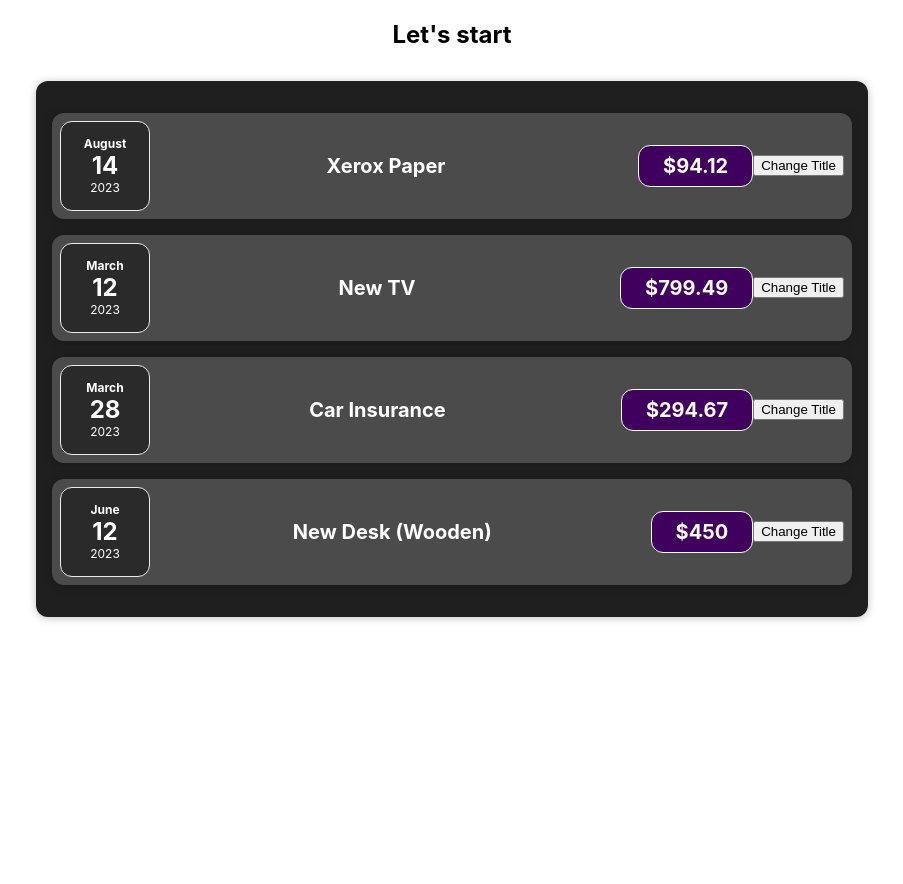
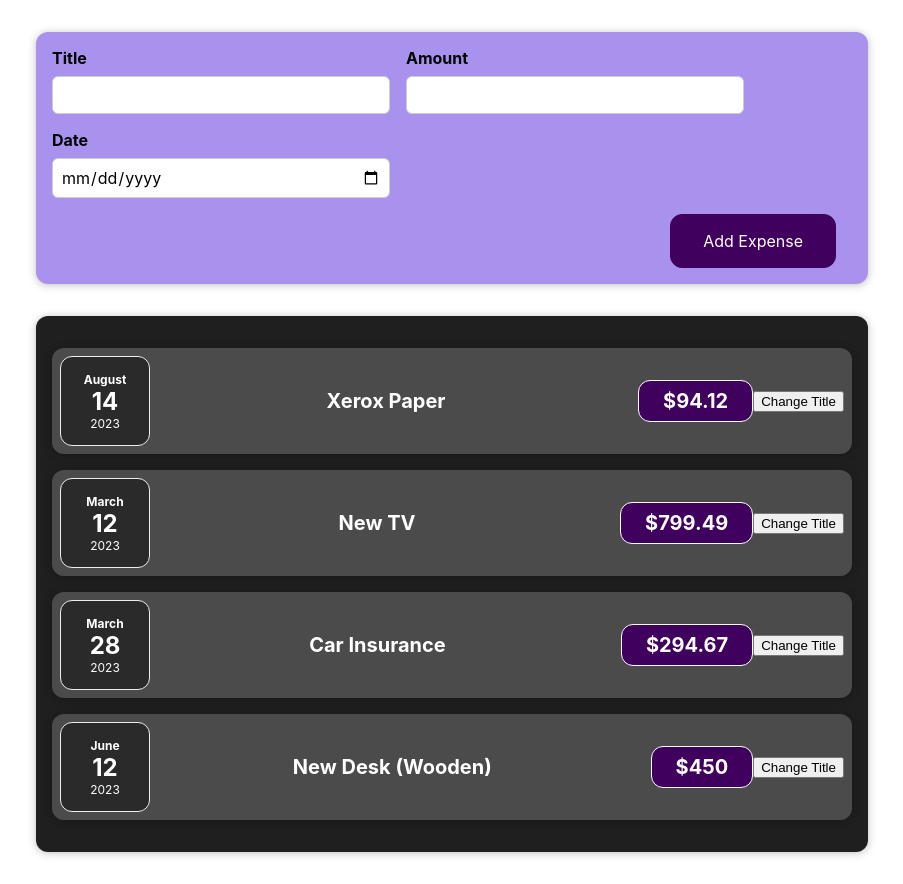
Before and after one commit to sunil04ce/react-complete-guide, a React (Create React App) app: page / in a window 1280 px wide. Shown: the whole page, without its empty margins (188-1091 px from the left). Before the commit the page ends 800 px from the top, so only its background shows below. Built offline with nearby package versions, Linux system fonts and the light colour scheme.

Commit message:
added expense form component

```diff
--- a/src/App.js
+++ b/src/App.js
@@ -1,7 +1,7 @@
 import logo from './logo.svg';
 import './App.css';
-import Expenses from './components/Expenses/Expenses'
-
+import Expenses from './components/Expenses/Expenses';
+import NewExpense from './components/NewExpense/NewExpense';
 
 function App() {
   const expenses = [
@@ -33,7 +33,7 @@
   return (
     <div className="App">
       <div>
-        <h2>Let's start</h2>
+        <NewExpense />
         <Expenses items={expenses} />
       </div>
     </div>
--- a/src/components/Expenses/ExpenseItem.js
+++ b/src/components/Expenses/ExpenseItem.js
@@ -6,11 +6,11 @@
 const ExpenseItem = (props) => {
 
     const [title, setTitle] = useState(props.title);
-    console.log('ExpenseItem is evealuted by React....');
+    //console.log('ExpenseItem is evealuted by React....');
 
     const clickHandler = () => {
         setTitle('Hi');
-        console.log(title);
+        //console.log(title);
     }
     return (
         <Card className="expense-item">
--- /dev/null
+++ b/src/components/NewExpense/ExpenseForm.css
@@ -0,0 +1,26 @@
+.new-expense__controls {
+  display: flex;
+  flex-wrap: wrap;
+  gap: 1rem;
+  margin-bottom: 1rem;
+  text-align: left;
+}
+
+.new-expense__control label {
+  font-weight: bold;
+  margin-bottom: 0.5rem;
+  display: block;
+}
+
+.new-expense__control input {
+  font: inherit;
+  padding: 0.5rem;
+  border-radius: 6px;
+  border: 1px solid #ccc;
+  width: 20rem;
+  max-width: 100%;
+}
+
+.new-expense__actions {
+  text-align: right;
+}
--- /dev/null
+++ b/src/components/NewExpense/ExpenseForm.js
@@ -0,0 +1,75 @@
+
+import './ExpenseForm.css';
+import React, { useState } from 'react';
+
+const ExpenseForm = () => {
+    const [enteredTitle, setEnteredTitle] = useState('');
+    const [enteredAmount, setEnteredAmount] = useState('');
+    const [enteredDate, setEnteredDate] = useState('');
+
+    // const [userInput, setUserInput] = useState({
+    //     enteredTitle: '',
+    //     enteredAmount: '',
+    //     enteredDate: ''
+    // });
+
+    const titleChangeHandler = (event) => {
+        setEnteredTitle(event.target.value);
+        // console.log(event.target.value);
+        // setUserInput({
+        //     ...userInput,
+        //     enteredTitle: event.target.value
+        // });
+
+        // setUserInput((prevState) => {
+        //     return { ...prevState, enteredTitle: event.target.value };
+        // });
+    };
+    const amountChangeHandler = (event) => {
+        setEnteredAmount(event.target.value);
+        //console.log(event.target.value);
+        // setUserInput({
+        //     ...userInput,
+        //     enteredAmount: event.target.value
+        // });
+
+        // setUserInput((prevState) => {
+        //     return { ...prevState, enteredAmount: event.target.value };
+        // });
+    };
+    const dateChangeHandler = (event) => {
+        setEnteredDate(event.target.value);
+        // console.log(event.target.value);
+        // setUserInput({
+        //     ...userInput,
+        //     enteredDate: event.target.value
+        // });
+        // setUserInput((prevState) => {
+        //     return { ...prevState, enteredDate: event.target.value };
+        // });
+    };
+
+    return (
+        <form>
+            <div className='new-expense__controls'>
+                <div className='new-expense__control'>
+                    <label>Title</label>
+                    <input type="text" onChange={titleChangeHandler} />
+                </div>
+                <div className='new-expense__control'>
+                    <label>Amount</label>
+                    <input type="number" min="0.01" step="0.01" onChange={amountChangeHandler} />
+                </div>
+                <div className='new-expense__control'>
+                    <label>Date</label>
+                    <input type="date" min="2022-01-01" max="2023-12-31" onChange={dateChangeHandler} />
+                </div>
+            </div>
+            <div className='new-expense__actions'>
+                <button type='submit'>Add Expense</button>
+            </div>
+        </form>
+    );
+};
+
+export default ExpenseForm;
--- /dev/null
+++ b/src/components/NewExpense/NewExpense.css
@@ -0,0 +1,38 @@
+.new-expense {
+  background-color: #a892ee;
+  padding: 1rem;
+  margin: 2rem auto;
+  width: 50rem;
+  max-width: 95%;
+  border-radius: 12px;
+  text-align: center;
+  box-shadow: 0 1px 8px rgba(0, 0, 0, 0.25);
+}
+
+.new-expense button {
+  font: inherit;
+  cursor: pointer;
+  padding: 1rem 2rem;
+  border: 1px solid #40005d;
+  background-color: #40005d;
+  color: white;
+  border-radius: 12px;
+  margin-right: 1rem;
+}
+
+.new-expense button:hover,
+.new-expense button:active {
+  background-color: #510674;
+  border-color: #510674;
+}
+
+.new-expense button.alternative {
+  color: #220131;
+  border-color: transparent;
+  background-color: transparent;
+}
+
+.new-expense button.alternative:hover,
+.new-expense button.alternative:active {
+  background-color: #ddb3f8;
+}
--- /dev/null
+++ b/src/components/NewExpense/NewExpense.js
@@ -0,0 +1,13 @@
+import React from 'react';
+import './NewExpense.css';
+import ExpenseForm from './ExpenseForm';
+
+const NewExpense = () => {
+    return (
+        <div className="new-expense">
+            <ExpenseForm />
+        </div>
+    );
+}
+
+export default NewExpense;
```
